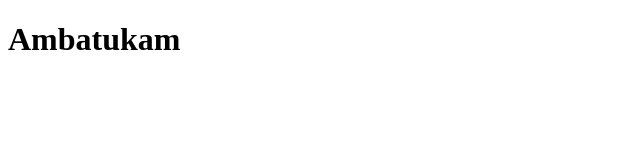
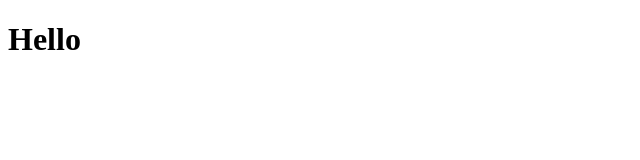
Before and after one commit to Nakk47/testing-github, a plain HTML site: page index.html in a window 1280 px wide. Shown: the whole page, without its empty margins (0-640 px from the left). Drawn offline with Linux system fonts and the light colour scheme.

Commit message:
chang h1 to Hello

```diff
--- a/index.html
+++ b/index.html
@@ -6,6 +6,6 @@
     <title>Document</title>
 </head>
 <body>
-    <h1>Ambatukam</h1>
+    <h1>Hello</h1>
 </body>
 </html>
```
